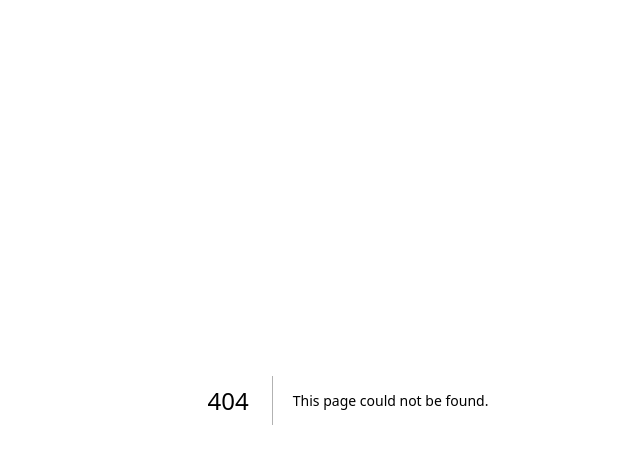
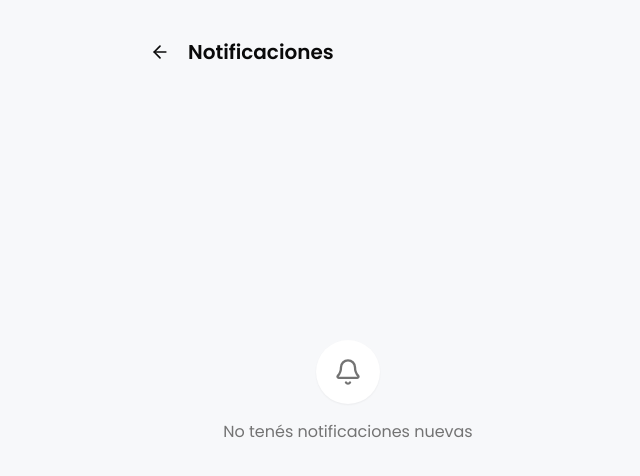
Before and after one commit to ManuelNuniez/Tec-Challenge-Lanus, a Next.js app: page /notifications in a window 1280 px wide. Before the commit this address had no page. Shown: the top 476 px of the page, without its empty margins (292-932 px from the left). Built offline with nearby package versions, Linux system fonts and the light colour scheme.

Commit message:
feat: add empty notifications screen

```diff
--- /dev/null
+++ b/src/app/notifications/page.tsx
@@ -0,0 +1,35 @@
+import { ArrowLeft, Bell } from "lucide-react";
+import type { Metadata } from "next";
+import Link from "next/link";
+
+export const metadata: Metadata = {
+  title: "Notificaciones | GranaBank",
+};
+
+// Always empty for now: notifications would come from an async process that
+// is out of scope. Outside the (app) group, so it has no bottom bar.
+export default function NotificationsPage() {
+  return (
+    <main className="flex flex-1 flex-col px-6 pt-8 pb-6">
+      <header className="flex items-center gap-2">
+        {/* Back to Home rather than history.back(), so it also works when the
+            page is opened directly. Home is the only way in. */}
+        <Link
+          href="/"
+          aria-label="Volver al inicio"
+          className="-ml-2 flex size-10 items-center justify-center rounded-full outline-none transition-colors hover:bg-card focus-visible:ring-3 focus-visible:ring-ring/50"
+        >
+          <ArrowLeft className="size-5" aria-hidden />
+        </Link>
+        <h1 className="text-xl font-semibold">Notificaciones</h1>
+      </header>
+
+      <div className="flex flex-1 flex-col items-center justify-center gap-4 pb-16 text-center">
+        <span className="flex size-16 items-center justify-center rounded-full bg-card text-muted-foreground shadow-xs">
+          <Bell className="size-7" aria-hidden />
+        </span>
+        <p className="text-muted-foreground">No tenés notificaciones nuevas</p>
+      </div>
+    </main>
+  );
+}
```
